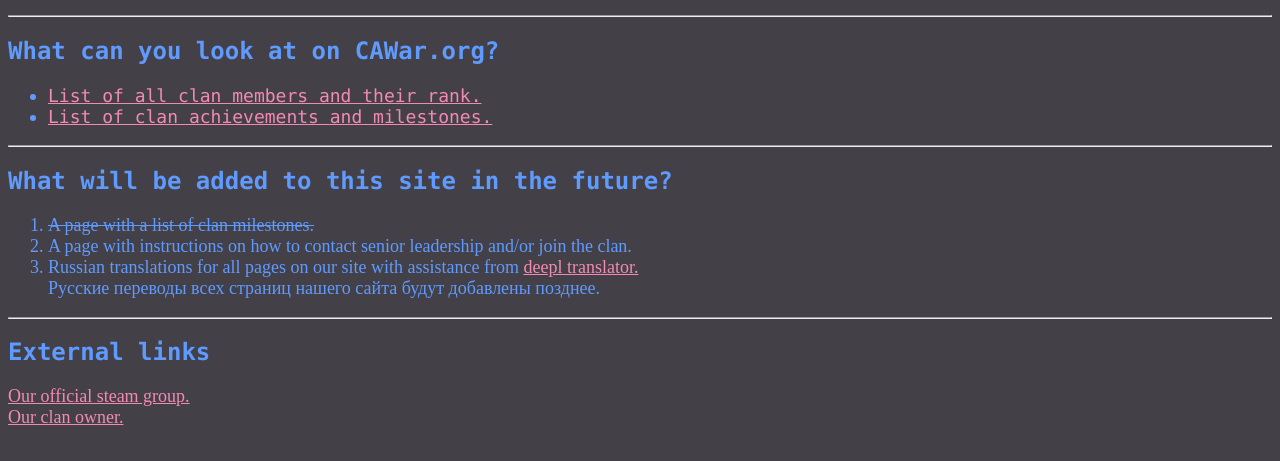
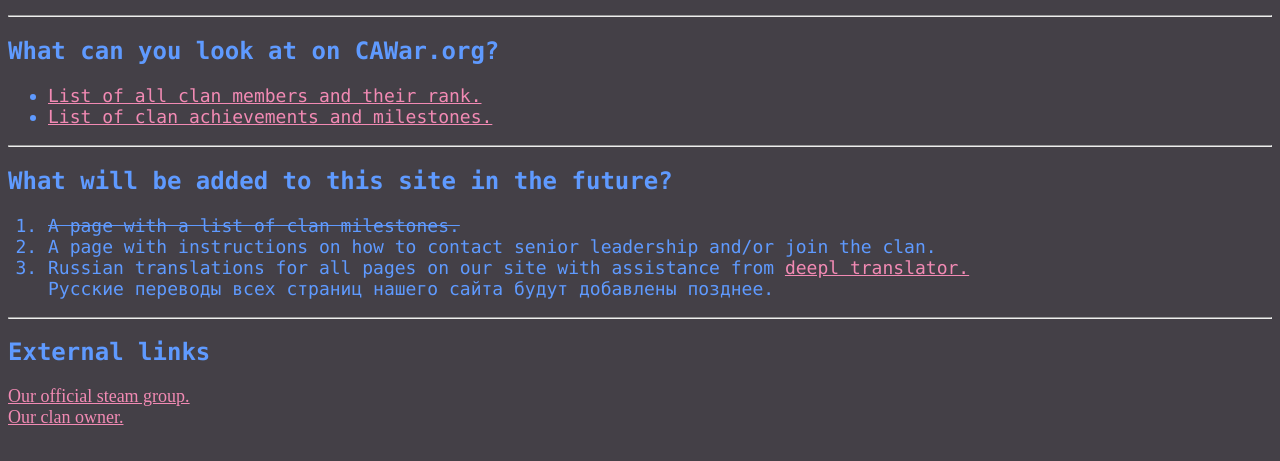
Before and after one commit to ChristmasNoob/CAWarWebsite, a plain HTML site: page index.html in a window 1280 px wide. Shown: the part 105-566 px from the top of the page. Drawn offline with Linux system fonts and the light colour scheme.

Commit message:
Update style.css
Changed the font family of ordered lists to "Consolas,monaco,monospace".

```diff
--- a/style.css
+++ b/style.css
@@ -35,6 +35,7 @@ body {
   ol {
     color:rgb(95, 154, 255);
     font-size: 18px;
+    font-family: Consolas,monaco,monospace;
   }
 
   td {
```
